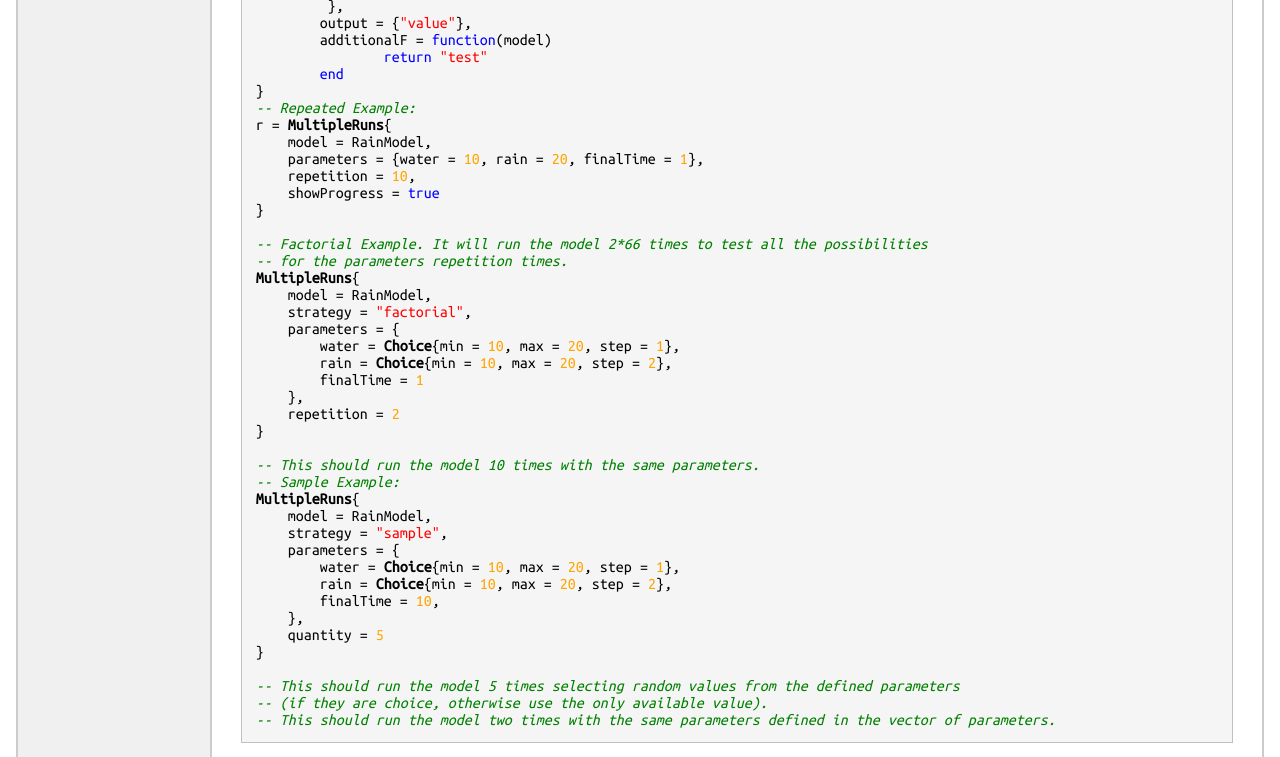
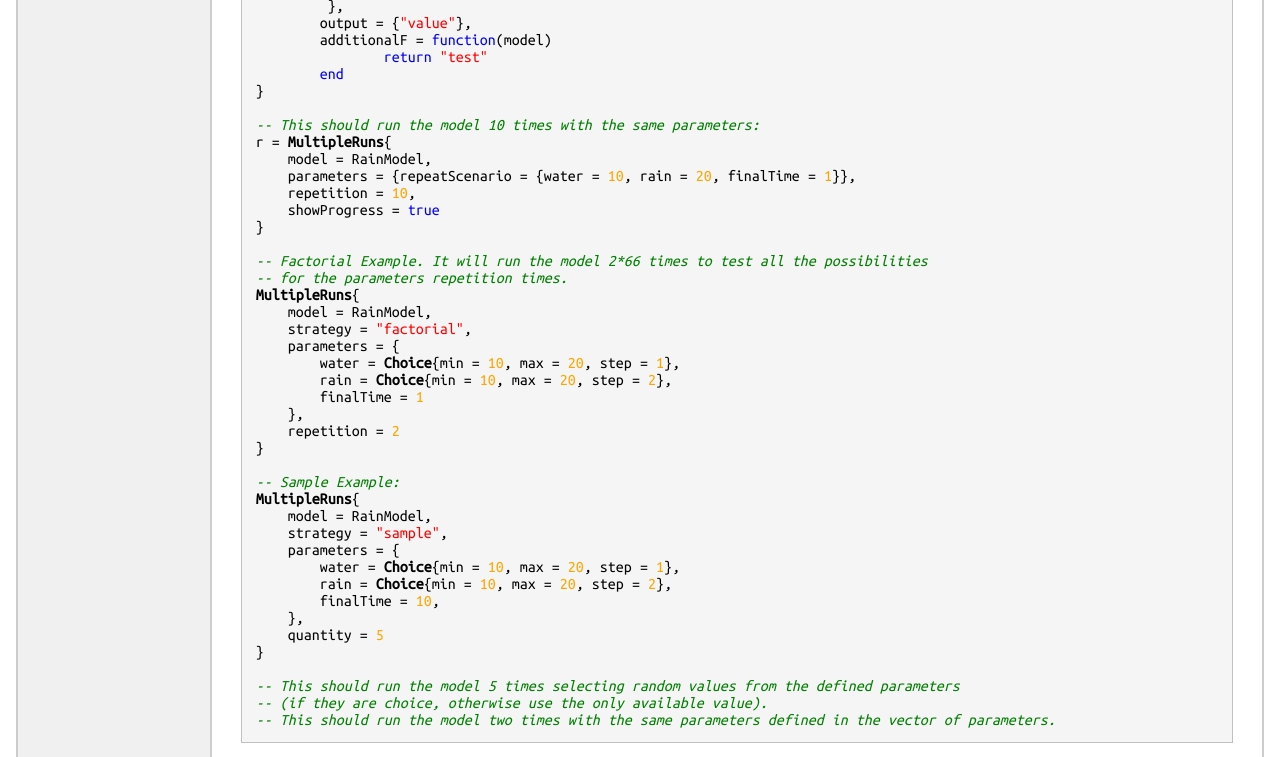
Before and after one commit to TerraME/calibration, a plain HTML site: page doc/files/MultipleRuns.html in a window 1280 px wide. Shown: the part 2255-3012 px from the top of the page. Drawn offline with Linux system fonts and the light colour scheme.

Commit message:
some documentation problems fixed  (some mentions to the deprecated repeated strategy)

```diff
--- a/doc/files/MultipleRuns.html
+++ b/doc/files/MultipleRuns.html
@@ -519,10 +519,11 @@ Some attributes of MultipleRuns have internal semantics. They can be used as <b>
 		<span class="reserved">return</span> <span class="string">"test"</span>
 	<span class="reserved">end</span>
 }
-<span class="comment">-- Repeated Example:</span>
+
+<span class="comment">-- This should run the model 10 times with the same parameters:</span>
 <span class="id">r</span> = <span class="function">MultipleRuns</span>{
     <span class="id">model</span> = <span class="id">RainModel</span>,
-    <span class="id">parameters</span> = {<span class="id">water</span> = <span class="number">10</span>, <span class="id">rain</span> = <span class="number">20</span>, <span class="id">finalTime</span> = <span class="number">1</span>},
+    <span class="id">parameters</span> = {<span class="id">repeatScenario</span> = {<span class="id">water</span> = <span class="number">10</span>, <span class="id">rain</span> = <span class="number">20</span>, <span class="id">finalTime</span> = <span class="number">1</span>}},
     <span class="id">repetition</span> = <span class="number">10</span>,
     <span class="id">showProgress</span> = <span class="reserved">true</span>
 }
@@ -540,7 +541,6 @@ Some attributes of MultipleRuns have internal semantics. They can be used as <b>
     <span class="id">repetition</span> = <span class="number">2</span>
 }
 
-<span class="comment">-- This should run the model 10 times with the same parameters.</span>
 <span class="comment">-- Sample Example:</span>
 <span class="function">MultipleRuns</span>{
     <span class="id">model</span> = <span class="id">RainModel</span>,
@@ -724,7 +724,7 @@ Save the results of <a href=../files/MultipleRuns.html>MultipleRuns</a> to a CSV
 
 <span class="id">m</span> = <span class="function">MultipleRuns</span>{
      <span class="id">model</span> = <span class="id">MyModel</span>,
-     <span class="id">parameters</span> = {<span class="id">x</span> = <span class="number">2</span>},
+     <span class="id">parameters</span> = {<span class="id">scenario</span> = {<span class="id">x</span> = <span class="number">2</span>}},
      <span class="id">repetition</span> = <span class="number">3</span>,
  }
 
```
Also changed, not shown: 1 other file.
